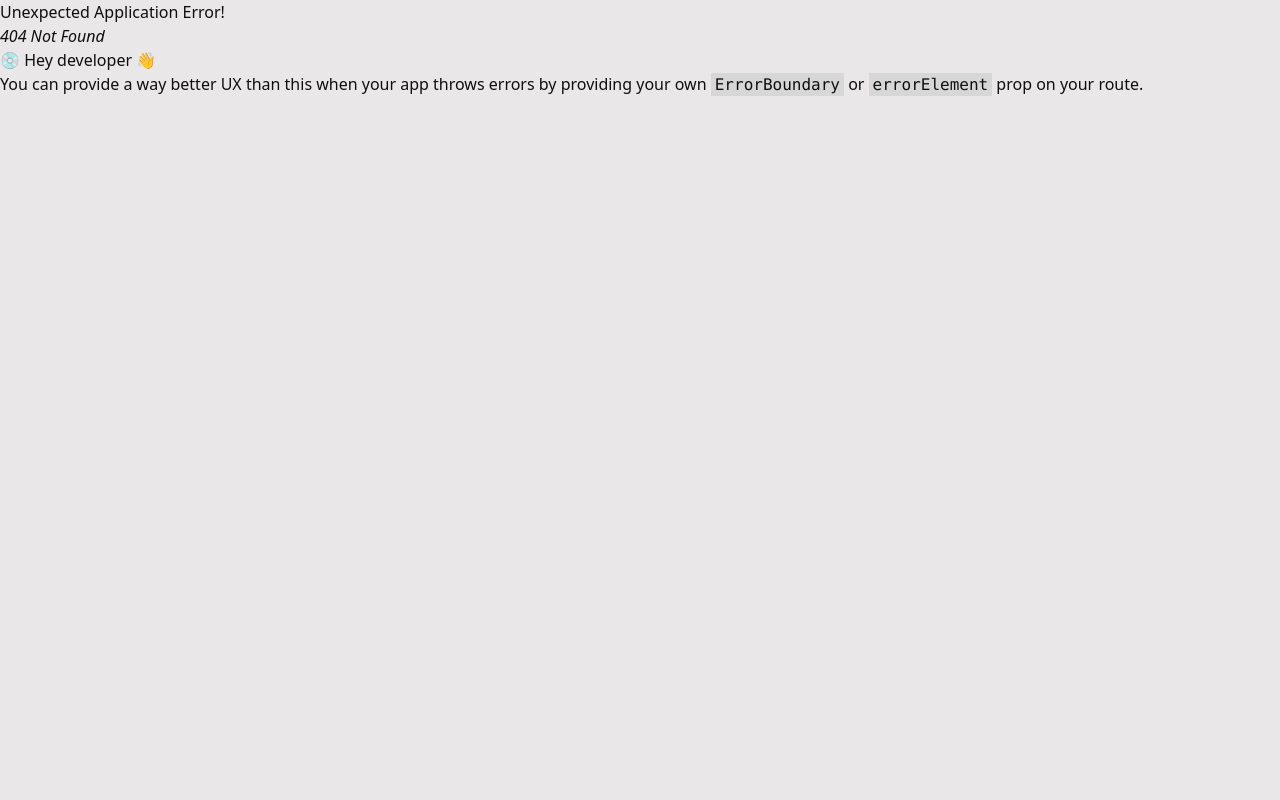
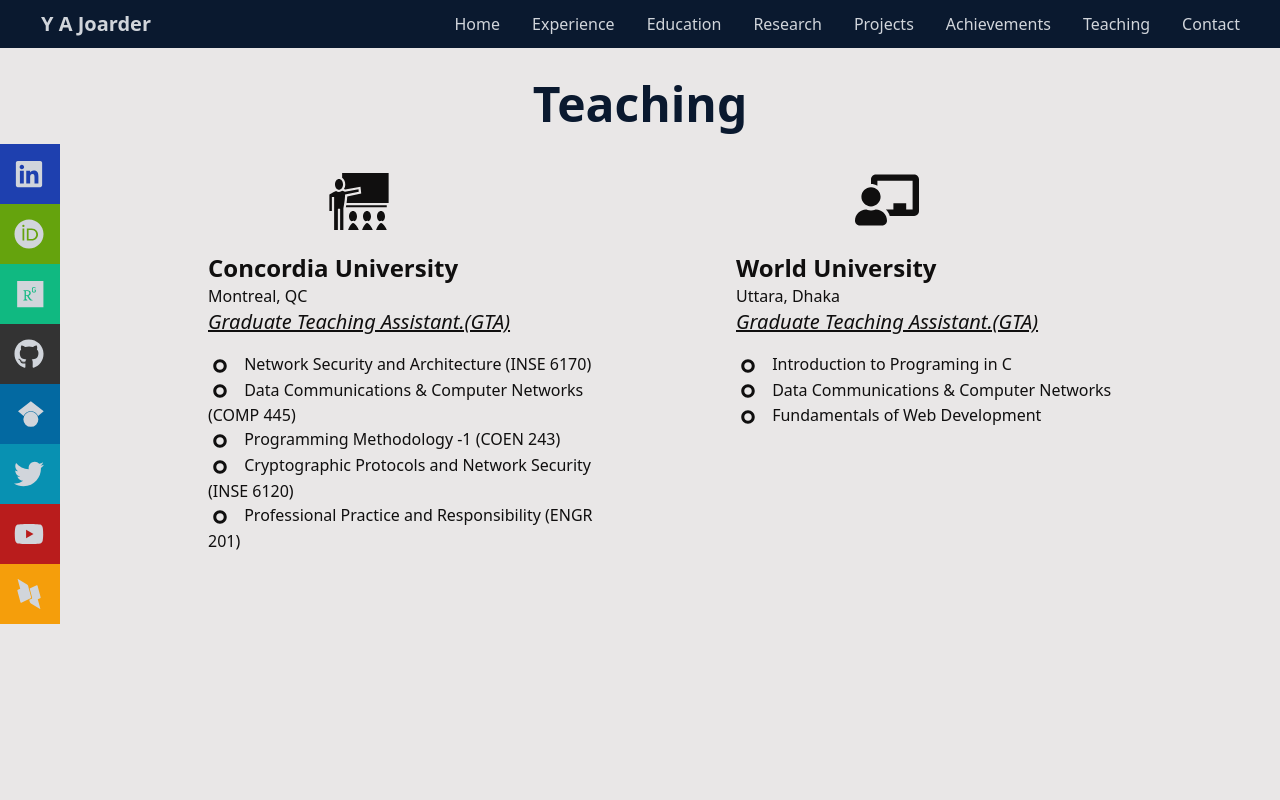
Before and after one commit to khalidhasansuhas/joarder-portfolio, a React (Create React App) app: page /teaching in a window 1280 px wide. Before the commit this address had no page. Shown: the top 800 px of the page. Built offline with nearby package versions, Linux system fonts and the light colour scheme.

Commit message:
Teaching  added

```diff
--- a/src/components/Achievements.jsx
+++ b/src/components/Achievements.jsx
@@ -6,7 +6,7 @@
     return (
         <div>
             <div>
-                <h1 className='text-center text-3xl font-bold  pt-20  text-[#0a192f] underline'>Grants, Fellowships and Awards</h1>
+                <h1 className='text-center text-5xl font-bold  pt-20  text-[#0a192f] '>Grants, Fellowships and Awards</h1>
                 <section className="dark:bg-gray-800 dark:text-gray-100">
                     <div className="container mx-auto flex flex-col p-6">
 
--- a/src/components/Education.jsx
+++ b/src/components/Education.jsx
@@ -6,7 +6,7 @@
     return (
         <div>
             <div>
-                <h1 className='text-center text-3xl font-bold  pt-20  text-[#0a192f] underline'>Education</h1>
+                <h1 className='text-center text-5xl font-bold  pt-20  text-[#0a192f] '>Education</h1>
                 <section className="dark:bg-gray-800 dark:text-gray-100">
                     <div className="container mx-auto flex flex-col p-6">
 
--- a/src/components/Experience.jsx
+++ b/src/components/Experience.jsx
@@ -6,7 +6,7 @@
     return (
         <div>
             <div>
-                <h1 className='text-center text-3xl font-bold  pt-20  text-[#0a192f] underline'>Professional Experiences</h1>
+                <h1 className='text-center text-5xl font-bold  pt-20  text-[#0a192f] '>Professional Experiences</h1>
                 <section className="dark:bg-gray-800 dark:text-gray-100">
                     <div className="container mx-auto flex flex-col p-6">
 
--- a/src/components/Home.jsx
+++ b/src/components/Home.jsx
@@ -1,6 +1,6 @@
 import React from 'react';
 import profile from '../asset/profile.png'
-import { FaCode, FaGithub, FaLinkedin, FaMapMarkedAlt, FaMapMarkerAlt, FaOrcid, FaPaperclip, FaRegEnvelopeOpen, FaRegHandPointRight, FaResearchgate, FaTwitter, FaYoutube } from "react-icons/fa";
+import { FaCode, FaGenderless, FaGithub, FaLinkedin, FaMapMarkedAlt, FaMapMarkerAlt, FaOrcid, FaPaperclip, FaRegEnvelopeOpen, FaRegHandPointRight, FaResearchgate, FaTwitter, FaYoutube } from "react-icons/fa";
 import { Link } from 'react-router-dom';
 import { SiDblp, SiGooglescholar } from "react-icons/si"
 import { GiArchiveResearch, GiSkills, GiTeacher } from "react-icons/gi"
@@ -44,12 +44,13 @@
                     <div className="flex flex-col justify-center p-6 text-center text-[#0a192f] rounded-sm lg:max-w-md xl:max-w-lg lg:text-left">
                         <h1 className="text-5xl font-bold leading-none sm:text-6xl">Y A Joarder
                         </h1>
-                        <p className="mt-6 mb-8  text-[#0a192f] sm:mb-12">– PhD Fellow in Information & Systems Engineering , Concordia University, Montreal, Quebec, Canada <br />
-                            – Graduate Research Assistant (GRA), Concordia Institute for Information Systems Engineering (CIISE) <br />
-                            – Cybersecurity, AI, ML & IoT Researcher, Next Generation Network Security (NGNSec) Lab, (CIISE) <br />
-                            – Teaching Assistant (Graduate & Undergraduate Level), Concordia University, Montreal, Quebec, Canada <br />
-                            – Penetration & Vulnerability Tester <br />
-                            – Cybersecurity Architect & Engineer <br />
+                        <p className="mt-6 mb-8  text-[#0a192f] sm:mb-12">
+                            <FaGenderless className='inline-block mr-1 text-xl'></FaGenderless> PhD Fellow in Information & Systems Engineering , Concordia University, Montreal, Quebec, Canada <br />
+                            <FaGenderless className='inline-block mr-1 text-xl'></FaGenderless> Graduate Research Assistant (GRA), Concordia Institute for Information Systems Engineering (CIISE) <br />
+                            <FaGenderless className='inline-block mr-1 text-xl'></FaGenderless> Cybersecurity, AI, ML & IoT Researcher, Next Generation Network Security (NGNSec) Lab, (CIISE) <br />
+                            <FaGenderless className='inline-block mr-1 text-xl'></FaGenderless> Teaching Assistant (Graduate & Undergraduate Level), Concordia University, Montreal, Quebec, Canada <br />
+                            <FaGenderless className='inline-block mr-1 text-xl'></FaGenderless> Penetration & Vulnerability Tester <br />
+                            <FaGenderless className='inline-block mr-1 text-xl'></FaGenderless> Cybersecurity Architect & Engineer <br />
                         </p>
                         <div className="flex flex-col space-y-4 sm:items-center sm:justify-center sm:flex-row sm:space-y-0 sm:space-x-4 lg:justify-start">
                             <button className='btn btn-primary'><a rel="noopener noreferrer" href="#" className="px-8 py-3 text-lg font-semibold rounded dark:bg-violet-400 dark:text-gray-900">Download CV</a></button>
--- a/src/components/Projects.jsx
+++ b/src/components/Projects.jsx
@@ -4,7 +4,7 @@
 const projects = () => {
     return (
         <div className='h-screen '>
-            <h1 className='text-center text-3xl font-bold  pt-20  text-[#0a192f] underline'>Highlights Projects</h1>
+            <h1 className='text-center text-5xl font-bold  pt-20  text-[#0a192f] '>Highlights Projects</h1>
             <section className="dark:bg-gray-800 dark:text-gray-100 md:pl-72">
                     <div className="container mx-auto flex flex-col p-6">
 
--- /dev/null
+++ b/src/components/Teaching.jsx
@@ -0,0 +1,58 @@
+import React from 'react';
+import { FaChalkboardTeacher, FaGenderless } from 'react-icons/fa';
+import { GiTeacher } from 'react-icons/gi';
+
+const Teaching = () => {
+    return (
+        <div className='sm:h-screen mb-10'>
+            <h1 className='text-center text-5xl font-bold  pt-20  text-[#0a192f] '>Teaching</h1>
+            <div className=' w-full grid sm:grid-cols-2 gap-8 px-4 mt-10'>
+                <div className='w-full'>
+                    <div className="flex flex-col justify-center  max-w-3xl  col-span-full lg:col-span-3 text-left sm:pl-48">
+                        <div className='flex justify-between items-center'>
+                            <div className='flex flex-col '>
+                            <div className='flex items-center justify-center lg:col-span-1 col-span-full mb-5'>
+                            <GiTeacher className='w-16 h-16 '></GiTeacher>
+                            </div>
+                                <span className="text-xl font-bold md:text-2xl "> Concordia University</span> Montreal, QC
+                                <i><span className="text-xl underline">Graduate Teaching Assistant.(GTA)</span></i>
+                            </div>
+
+                        </div>
+                        <span className="mt-4 dark:text-gray-300">
+                            <FaGenderless className='inline-block text-2xl mr-2'></FaGenderless> Network Security and Architecture (INSE 6170) <br />
+                            <FaGenderless className='inline-block text-2xl mr-2'></FaGenderless> Data Communications & Computer Networks (COMP 445) <br />
+                            <FaGenderless className='inline-block text-2xl mr-2'></FaGenderless> Programming Methodology -1 (COEN 243) <br />
+                            <FaGenderless className='inline-block text-2xl mr-2'></FaGenderless> Cryptographic Protocols and Network Security (INSE 6120) <br />
+                            <FaGenderless className='inline-block text-2xl mr-2'></FaGenderless> Professional Practice and Responsibility (ENGR 201) <br />
+
+                        </span>
+                    </div>
+                </div>
+                <div className='w-full'>
+                <div className="flex flex-col justify-center  max-w-3xl  col-span-full lg:col-span-3 text-left sm:pl-20">
+                        <div className='flex justify-between items-center'>
+                            <div className='flex flex-col '>
+                                <div  className='flex items-center justify-center lg:col-span-1 col-span-full mb-5'>
+
+                                <FaChalkboardTeacher className='w-16 h-16 '></FaChalkboardTeacher>
+                                </div>
+                                <span className="text-xl font-bold md:text-2xl "> World University</span> Uttara, Dhaka
+                                <i><span className="text-xl underline">Graduate Teaching Assistant.(GTA)</span></i>
+                            </div>
+
+                        </div>
+                        <span className="mt-4 dark:text-gray-300">
+                            <FaGenderless className='inline-block text-2xl mr-2'></FaGenderless> Introduction to Programing in C <br />
+                            <FaGenderless className='inline-block text-2xl mr-2'></FaGenderless> Data Communications & Computer Networks <br />
+                            <FaGenderless className='inline-block text-2xl mr-2'></FaGenderless> Fundamentals of Web Development <br />
+
+                        </span>
+                    </div>
+                </div>
+            </div>
+        </div>
+    );
+};
+
+export default Teaching;
```
Also changed, not shown: src/Routes/Routes.js (+7 -1 lines).
